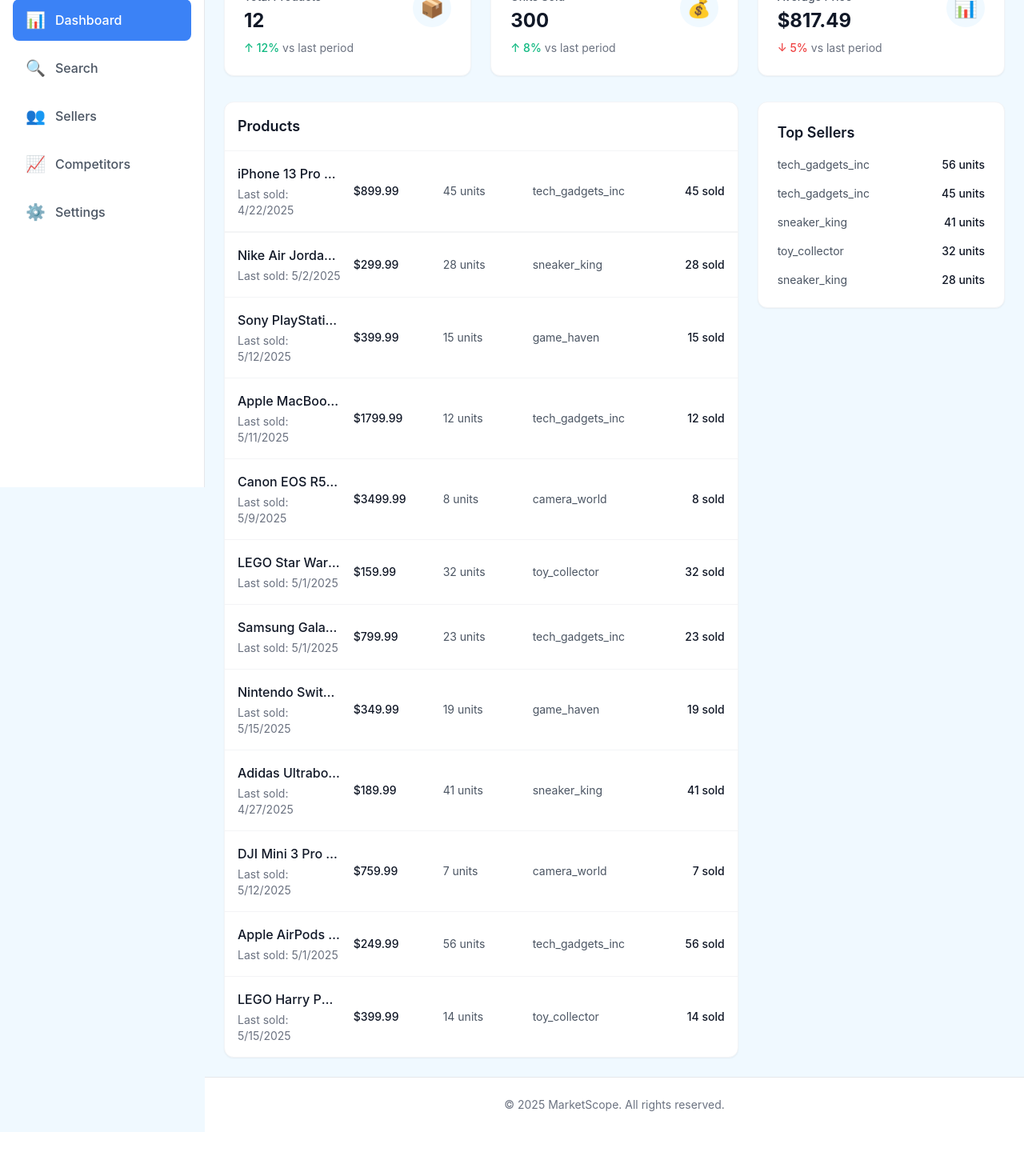
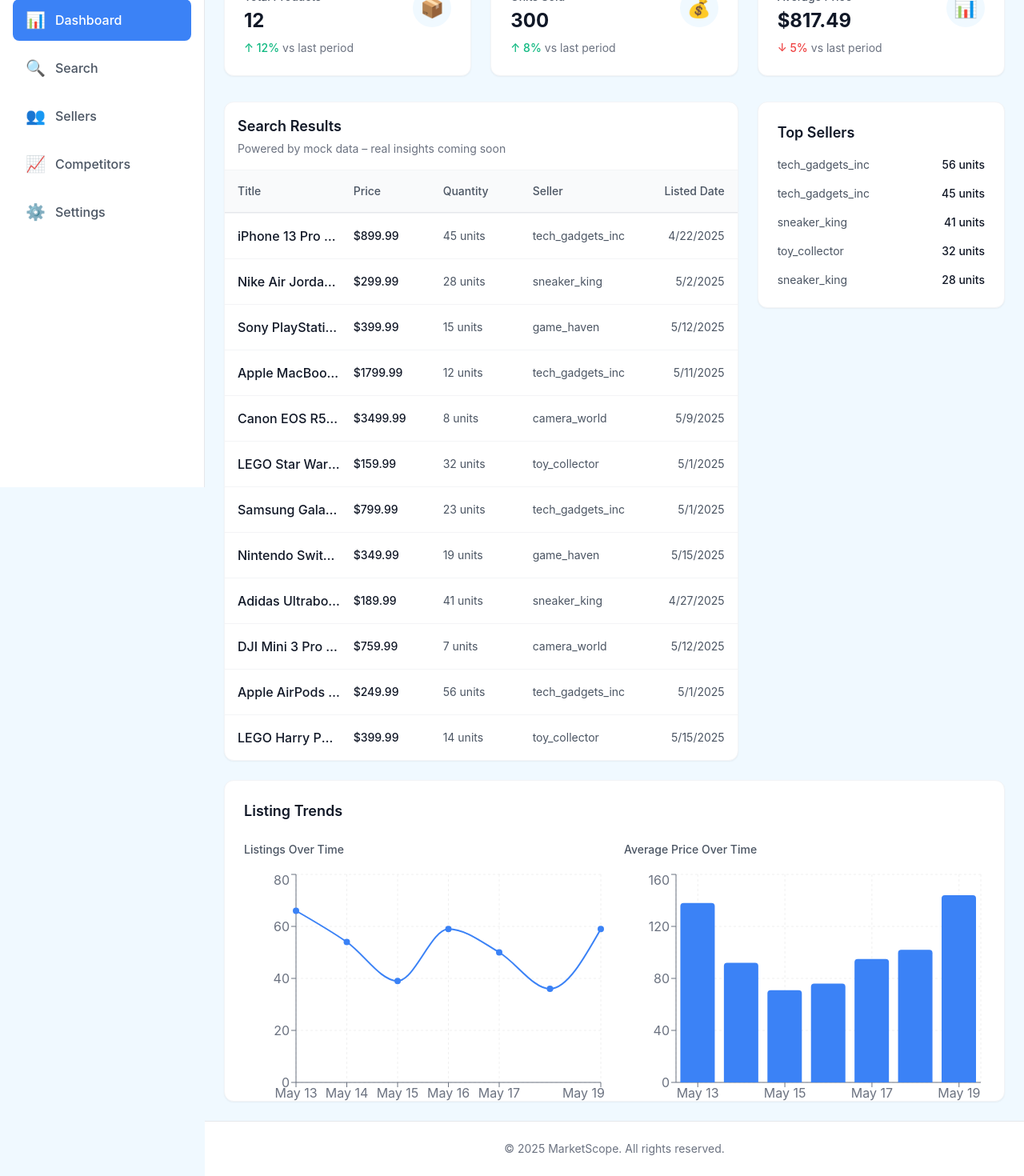
Before and after one commit to rk95x/MarketScope, a Next.js app: page / in a window 1280 px wide. Shown: the part 191-1661 px from the top of the page at 80% size. Before the commit the page ends 1606 px from the top, so only its background shows below. Built offline with nearby package versions, Linux system fonts and the light colour scheme.

Commit message:
Your descriptive commit message

```diff
--- a/components/ProductCard.tsx
+++ b/components/ProductCard.tsx
@@ -2,11 +2,40 @@
 import Image from 'next/image';
 
 interface ProductCardProps {
-  product: MockListing;
-  onClick: () => void;
+  product?: MockListing;
+  onClick?: () => void;
+  isHeader?: boolean;
 }
 
-export default function ProductCard({ product, onClick }: ProductCardProps) {
+export default function ProductCard({ product, onClick, isHeader = false }: ProductCardProps) {
+  if (isHeader) {
+    return (
+      <div className="p-4 bg-gray-50 border-b border-gray-200 font-medium text-gray-600">
+        <div className="flex flex-col md:flex-row md:items-center gap-4">
+          <div className="flex-1 min-w-0">
+            <p className="text-sm">Title</p>
+          </div>
+          <div className="w-24">
+            <p className="text-sm">Price</p>
+          </div>
+          <div className="w-24">
+            <p className="text-sm">Quantity</p>
+          </div>
+          <div className="w-32">
+            <p className="text-sm">Seller</p>
+          </div>
+          <div className="w-24 text-right">
+            <p className="text-sm">Listed Date</p>
+          </div>
+        </div>
+      </div>
+    );
+  }
+
+  if (!product || !onClick) {
+    return null;
+  }
+
   return (
     <div
       onClick={onClick}
@@ -18,9 +47,6 @@
           <h3 className="text-base font-medium text-[#111827] truncate">
             {product.title}
           </h3>
-          <p className="text-sm text-gray-500 mt-1">
-            Last sold: {new Date(product.soldDate).toLocaleDateString()}
-          </p>
         </div>
 
         {/* Price Column */}
@@ -44,10 +70,10 @@
           </p>
         </div>
 
-        {/* Sales Column */}
+        {/* Listed Date Column */}
         <div className="w-24 text-right">
-          <p className="text-sm font-medium text-[#111827]">
-            {product.salesLast30Days} sold
+          <p className="text-sm text-gray-600">
+            {new Date(product.soldDate).toLocaleDateString()}
           </p>
         </div>
       </div>
--- /dev/null
+++ b/components/TrendCharts.tsx
@@ -0,0 +1,84 @@
+import { LineChart, Line, BarChart, Bar, XAxis, YAxis, CartesianGrid, Tooltip, ResponsiveContainer } from 'recharts';
+
+// Mock data for the last 7 days
+const generateMockData = () => {
+  const data = [];
+  const today = new Date();
+
+  for (let i = 6; i >= 0; i--) {
+    const date = new Date(today);
+    date.setDate(date.getDate() - i);
+
+    data.push({
+      date: date.toLocaleDateString('en-US', { month: 'short', day: 'numeric' }),
+      listings: Math.floor(Math.random() * 50) + 20,
+      avgPrice: Math.floor(Math.random() * 100) + 50
+    });
+  }
+
+  return data;
+};
+
+const mockData = generateMockData();
+
+export default function TrendCharts() {
+  return (
+    <div className="bg-white rounded-xl shadow-sm border border-gray-100 p-4 md:p-6 mt-6">
+      <h2 className="text-lg font-semibold text-[#111827] mb-6">Listing Trends</h2>
+
+      <div className="grid grid-cols-1 lg:grid-cols-2 gap-6">
+        {/* Listings Over Time Chart */}
+        <div className="h-[300px]">
+          <h3 className="text-sm font-medium text-gray-600 mb-4">Listings Over Time</h3>
+          <ResponsiveContainer width="100%" height="100%">
+            <LineChart data={mockData}>
+              <CartesianGrid strokeDasharray="3 3" stroke="#f0f0f0" />
+              <XAxis dataKey="date" stroke="#6b7280" />
+              <YAxis stroke="#6b7280" />
+              <Tooltip
+                contentStyle={{
+                  backgroundColor: 'white',
+                  border: '1px solid #e5e7eb',
+                  borderRadius: '0.375rem',
+                  boxShadow: '0 1px 3px 0 rgba(0, 0, 0, 0.1)'
+                }}
+              />
+              <Line
+                type="monotone"
+                dataKey="listings"
+                stroke="#3B82F6"
+                strokeWidth={2}
+                dot={{ fill: '#3B82F6' }}
+              />
+            </LineChart>
+          </ResponsiveContainer>
+        </div>
+
+        {/* Average Price Chart */}
+        <div className="h-[300px]">
+          <h3 className="text-sm font-medium text-gray-600 mb-4">Average Price Over Time</h3>
+          <ResponsiveContainer width="100%" height="100%">
+            <BarChart data={mockData}>
+              <CartesianGrid strokeDasharray="3 3" stroke="#f0f0f0" />
+              <XAxis dataKey="date" stroke="#6b7280" />
+              <YAxis stroke="#6b7280" />
+              <Tooltip
+                contentStyle={{
+                  backgroundColor: 'white',
+                  border: '1px solid #e5e7eb',
+                  borderRadius: '0.375rem',
+                  boxShadow: '0 1px 3px 0 rgba(0, 0, 0, 0.1)'
+                }}
+              />
+              <Bar
+                dataKey="avgPrice"
+                fill="#3B82F6"
+                radius={[4, 4, 0, 0]}
+              />
+            </BarChart>
+          </ResponsiveContainer>
+        </div>
+      </div>
+    </div>
+  );
+}
--- a/package.json
+++ b/package.json
@@ -14,7 +14,7 @@
     "node-fetch": "^2.7.0",
     "react": "18.2.0",
     "react-dom": "18.2.0",
-    "recharts": "^2.7.2",
+    "recharts": "^2.15.3",
     "swr": "^2.2.4"
   },
   "devDependencies": {
--- a/pages/index.tsx
+++ b/pages/index.tsx
@@ -5,6 +5,7 @@
 import StatCard from '../components/StatCard';
 import ProductCard from '../components/ProductCard';
 import ProductModal from '../components/ProductModal';
+import TrendCharts from '../components/TrendCharts';
 import { StatCardShimmer, ProductCardShimmer } from '../components/LoadingShimmer';
 
 export default function Home() {
@@ -109,9 +110,13 @@
             {/* Product List */}
             <div className="lg:col-span-2 bg-white rounded-xl shadow-sm border border-gray-100 transition-all duration-300 overflow-hidden">
               <div className="p-4 border-b border-gray-100">
-                <h2 className="text-lg font-semibold text-[#111827]">Products</h2>
+                <h2 className="text-lg font-semibold text-[#111827]">Search Results</h2>
+                <p className="text-sm text-gray-500 mt-1">
+                  Powered by mock data – real insights coming soon
+                </p>
               </div>
               <div className="divide-y divide-gray-100">
+                <ProductCard isHeader />
                 {isLoading ? (
                   <>
                     <ProductCardShimmer />
@@ -164,6 +169,9 @@
               </div>
             </div>
           </div>
+
+          {/* Trend Charts */}
+          <TrendCharts />
         </div>
       </main>
 
```
Also changed, not shown: 1 other file (tests, documents, lock files or other folders).
